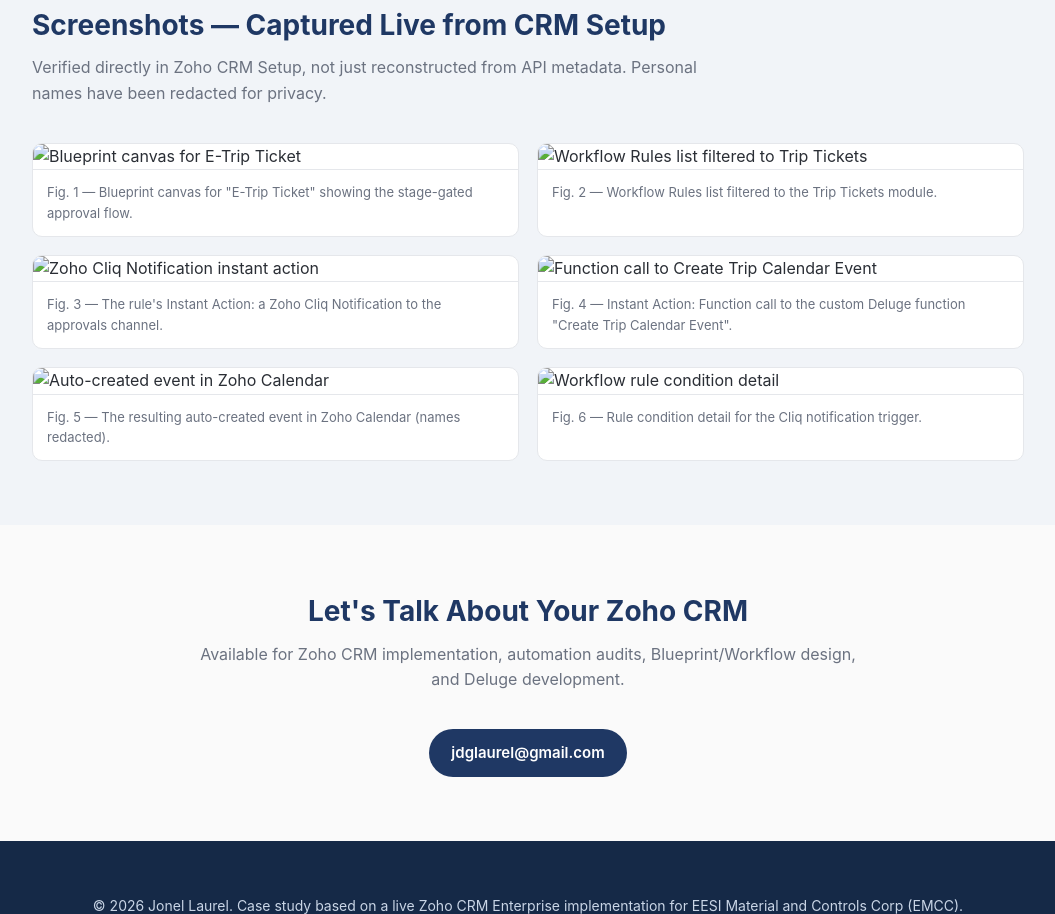
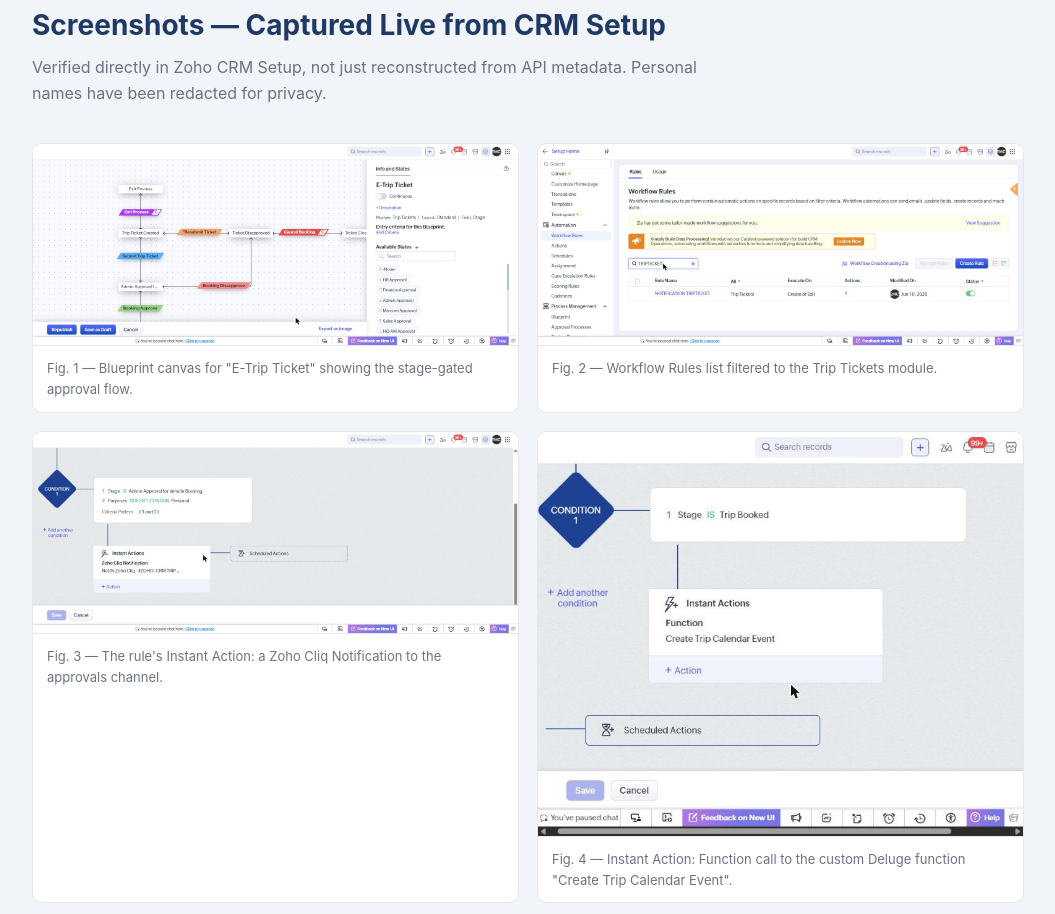
Before and after one commit to jdglaurel-techie/ZohoPortfolio, a plain HTML site: page index.html in a window 1280 px wide. Shown: the part 5634-6548 px from the top of the page, without its empty margins (112-1167 px from the left). Drawn offline with Linux system fonts and the light colour scheme.

Commit message:
Add files via upload

```diff
--- a/index.html
+++ b/index.html
@@ -378,27 +378,27 @@
     <p class="section-sub">Verified directly in Zoho CRM Setup, not just reconstructed from API metadata. Personal names have been redacted for privacy.</p>
     <div class="gallery">
       <figure>
-        <img src="img/01_blueprint_etripticket.jpg" alt="Blueprint canvas for E-Trip Ticket" loading="lazy" />
+        <img src="01_blueprint_etripticket.jpg" alt="Blueprint canvas for E-Trip Ticket" loading="lazy" />
         <figcaption>Fig. 1 — Blueprint canvas for "E-Trip Ticket" showing the stage-gated approval flow.</figcaption>
       </figure>
       <figure>
-        <img src="img/02_workflow_rules_list.jpg" alt="Workflow Rules list filtered to Trip Tickets" loading="lazy" />
+        <img src="02_workflow_rules_list.jpg" alt="Workflow Rules list filtered to Trip Tickets" loading="lazy" />
         <figcaption>Fig. 2 — Workflow Rules list filtered to the Trip Tickets module.</figcaption>
       </figure>
       <figure>
-        <img src="img/04_cliq_notification_action.jpg" alt="Zoho Cliq Notification instant action" loading="lazy" />
+        <img src="04_cliq_notification_action.jpg" alt="Zoho Cliq Notification instant action" loading="lazy" />
         <figcaption>Fig. 3 — The rule's Instant Action: a Zoho Cliq Notification to the approvals channel.</figcaption>
       </figure>
       <figure>
-        <img src="img/07_calendar_rule_function.jpg" alt="Function call to Create Trip Calendar Event" loading="lazy" />
+        <img src="07_calendar_rule_function.jpg" alt="Function call to Create Trip Calendar Event" loading="lazy" />
         <figcaption>Fig. 4 — Instant Action: Function call to the custom Deluge function "Create Trip Calendar Event".</figcaption>
       </figure>
       <figure>
-        <img src="img/08_calendar_event_created.jpg" alt="Auto-created event in Zoho Calendar" loading="lazy" />
+        <img src="08_calendar_event_created.jpg" alt="Auto-created event in Zoho Calendar" loading="lazy" />
         <figcaption>Fig. 5 — The resulting auto-created event in Zoho Calendar (names redacted).</figcaption>
       </figure>
       <figure>
-        <img src="img/03_workflow_condition.jpg" alt="Workflow rule condition detail" loading="lazy" />
+        <img src="03_workflow_condition.jpg" alt="Workflow rule condition detail" loading="lazy" />
         <figcaption>Fig. 6 — Rule condition detail for the Cliq notification trigger.</figcaption>
       </figure>
     </div>
```
